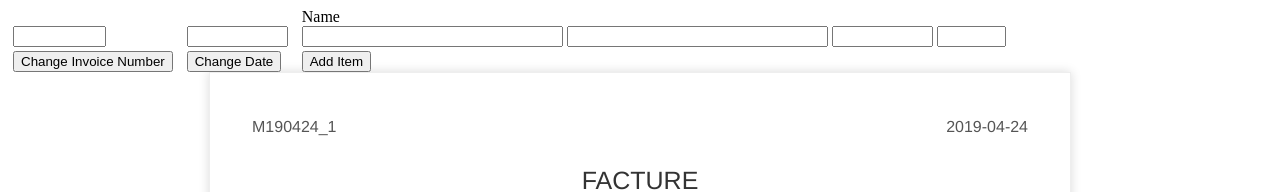
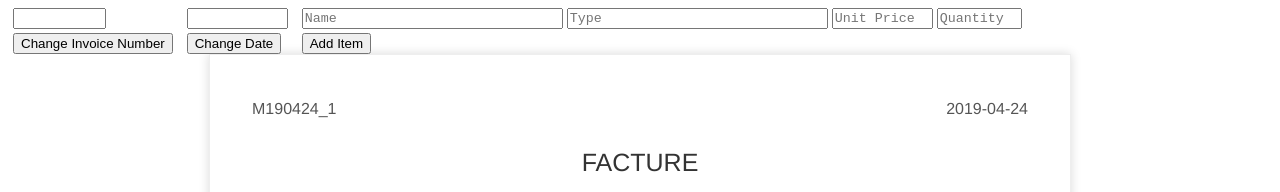
Before and after one commit to micktousignant/InvoiceGenerator, a plain HTML site: page index.html in a window 1280 px wide. Shown: the top 192 px of the page. Drawn offline with Linux system fonts and the light colour scheme.

Commit message:
Add Placeholders to add item textarea

```diff
--- a/css/main.css
+++ b/css/main.css
@@ -159,7 +159,3 @@
   padding: 0 5px;
   display: inline-block;
 }
-
-.itemLabel {
-  display: block;
-}
--- a/index.html
+++ b/index.html
@@ -20,11 +20,10 @@
       <button type="submit">Change Date</button>
     </form>
     <form id="AddItemForm" class="invoiceEditForm">
-      <label class="itemLabel" for="ItemName">Name</label>
-      <textarea class="textareaEditForm" name="ItemName" rows="1" cols="30"></textarea>
-      <textarea class="textareaEditForm" name="ItemType" rows="1" cols="30"></textarea>
-      <textarea class="textareaEditForm" name="ItemPrice" rows="1" cols="10"></textarea>
-      <textarea class="textareaEditForm" name="ItemQantity" rows="1" cols="6"></textarea>
+      <textarea class="textareaEditForm" name="ItemName" rows="1" cols="30" placeholder="Name"></textarea>
+      <textarea class="textareaEditForm" name="ItemType" rows="1" cols="30" placeholder="Type"></textarea>
+      <textarea class="textareaEditForm" name="ItemPrice" rows="1" cols="10" placeholder="Unit Price"></textarea>
+      <textarea class="textareaEditForm" name="ItemQantity" rows="1" cols="8" placeholder="Quantity"></textarea>
       <br>
       <button type="submit">Add Item</button>
     </form>
```
